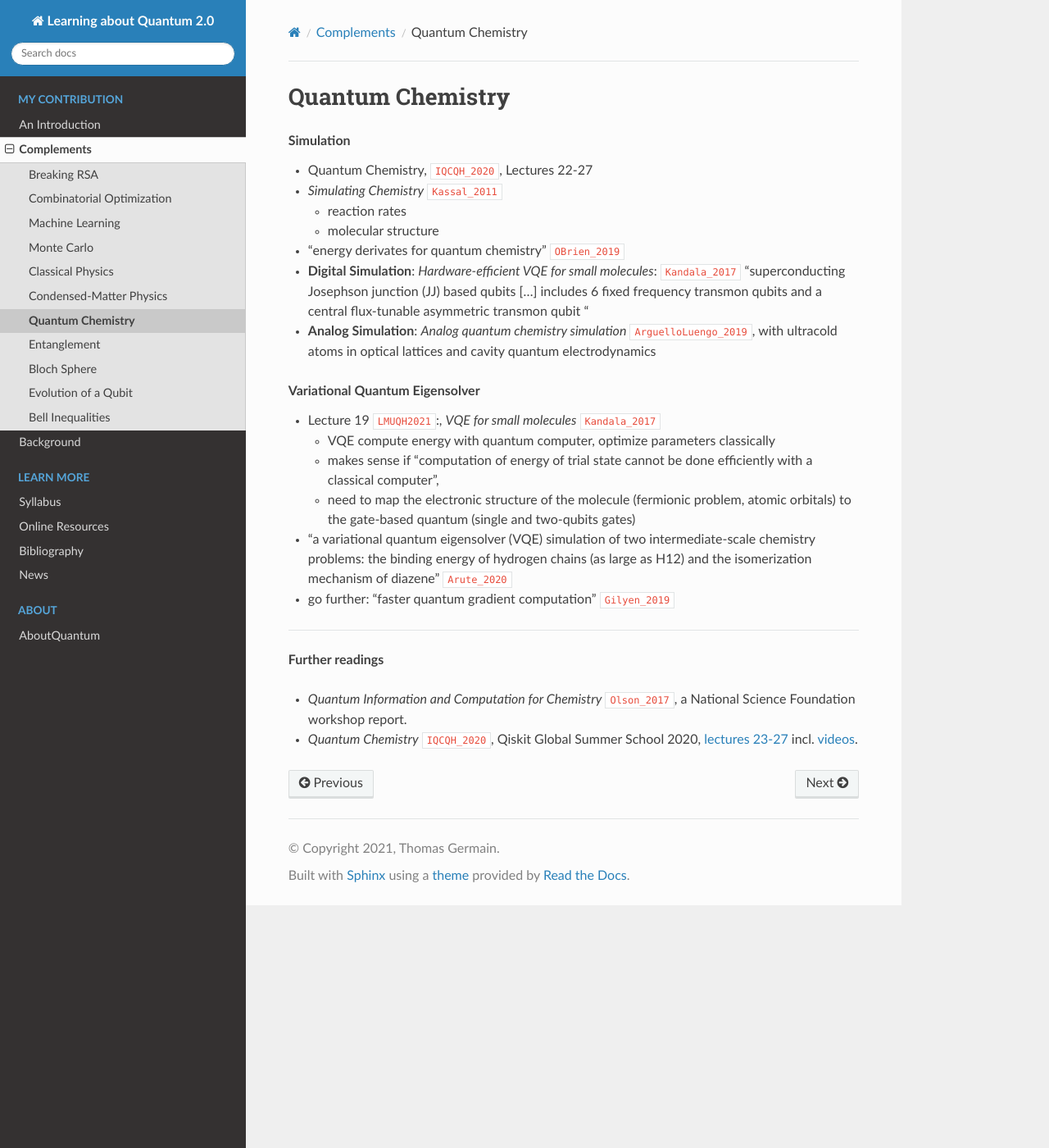
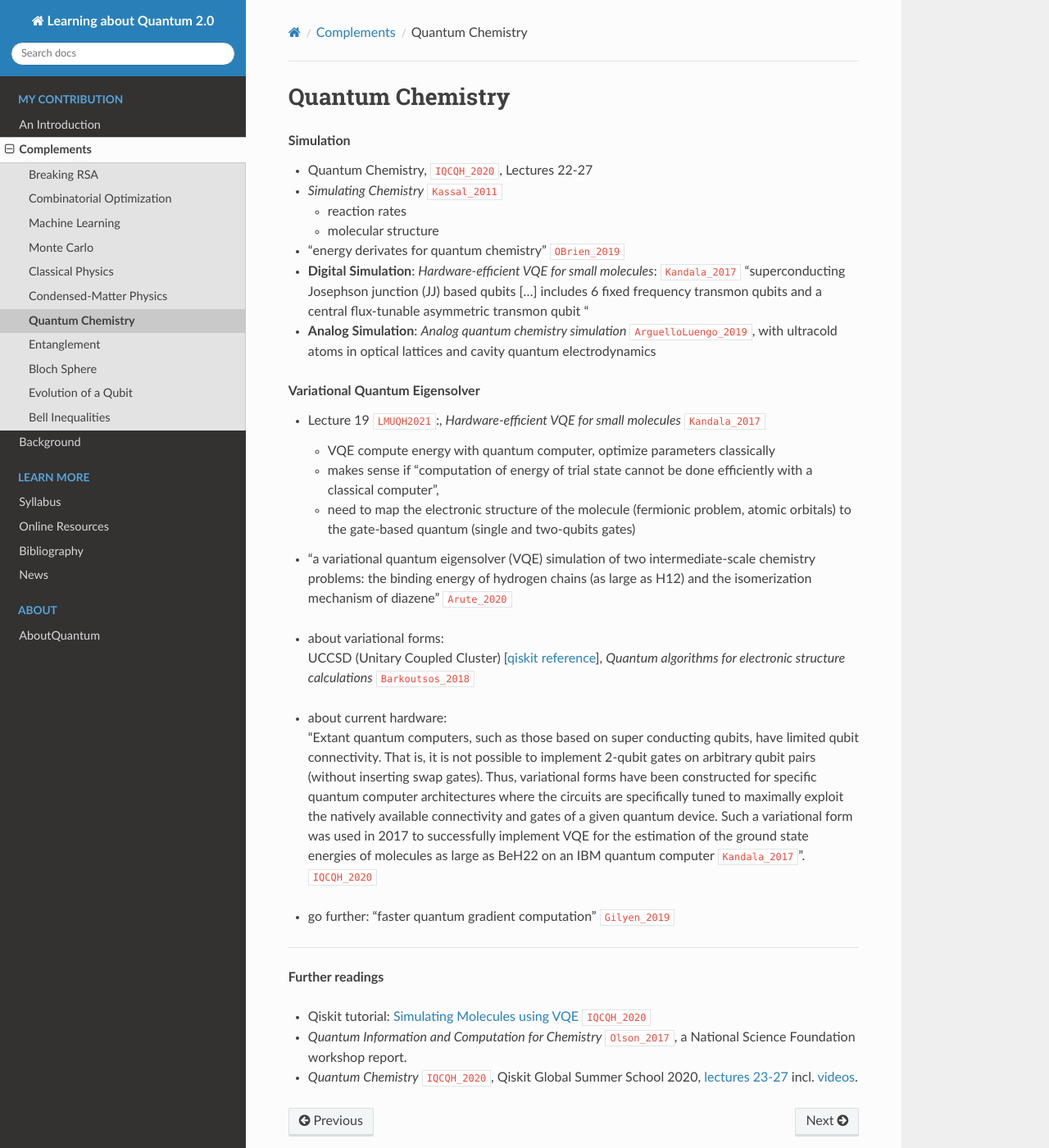
Before and after one commit to tomlqc/about-quantum, a Sphinx documentation site: the page built from source/stories/complements/chemistry.rst, in a window 1280 px wide and 1400 px high. Shown: the whole window at 82% size. Built offline with Sphinx 7.4.7 and the Read the Docs theme 2.0.0, drawn with Linux system fonts in a browser that asks for light colours; cross-references to code outside the pages are shown as plain code.

Commit message:
supercond/chemistry: few more references.

```diff
--- a/source/biblio/articles.bib
+++ b/source/biblio/articles.bib
@@ -22,6 +22,19 @@
   pages = {215--218},
   journal = {Nature},
   publisher = {Springer Science and Business Media {LLC}}
+}
+@article{Barkoutsos_2018,
+   title={Quantum algorithms for electronic structure calculations: Particle-hole Hamiltonian and optimized wave-function expansions},
+   author={Barkoutsos, Panagiotis Kl. and Gonthier, Jerome F. and Sokolov, Igor and Moll, Nikolaj and Salis, Gian and Fuhrer, Andreas and Ganzhorn, Marc and Egger, Daniel J. and Troyer, Matthias and Mezzacapo, Antonio and et al.},
+   year={2018},
+   month={Aug},
+   ISSN={2469-9934},
+   DOI={10.1103/physreva.98.022322},
+   eprint={https://arxiv.org/abs/1805.04340},
+   volume={98},
+   number={2},
+   journal={Physical Review A},
+   publisher={American Physical Society (APS)}
 }
 @article{Beer_2020,
   title = {Training deep quantum neural networks},
--- a/source/biblio/misc.bib
+++ b/source/biblio/misc.bib
@@ -1,3 +1,12 @@
+@article{Asfaw_2019,
+ title   = {Get to the heart of real quantum hardware},
+ author  = {Asfaw, Abe and Alexander, Thomas and Nation, Paul and Gambetta, Jay},
+ year = {2019},
+ month = {Dec},
+ urldate = {2021-06-27},
+ url     = {https://www.ibm.com/blogs/research/2019/12/qiskit-openpulse/},
+ journal = {IBM Research Blog}
+}
 @article{Aspect_2015,
   title = {Closing the Door on {E}instein and {B}ohr’s Quantum Debate},
   author = {Aspect, Alain},
--- a/source/intro/computing/supercond.rst
+++ b/source/intro/computing/supercond.rst
@@ -10,3 +10,5 @@ Superconducting Circuits
 
 - coupling resonators (CR) for implementing two-qubit gates,
   see also :math:`U_{ENT}` (entangle) in :cite:`Kandala_2017`
+- insights about the pulse model in IBM's hardware :cite:`Asfaw_2019`:
+  "Finding Resonance", "Rabi Oscillations: Hello Quantum at the Pulse level", "Quantifying the Environment: Computing T1 and T2"
--- a/source/stories/complements/chemistry.rst
+++ b/source/stories/complements/chemistry.rst
@@ -26,18 +26,28 @@ Quantum Chemistry
 
 .. rubric:: Variational Quantum Eigensolver
 
-- Lecture 19 :cite:`LMUQH2021`:, *VQE for small molecules* :cite:`Kandala_2017`
+- Lecture 19 :cite:`LMUQH2021`:, *Hardware-efficient VQE for small molecules* :cite:`Kandala_2017`
 
   - VQE compute energy with quantum computer, optimize parameters classically
   - makes sense if "computation of energy of trial state cannot be done efficiently with a classical computer",
   - need to map the electronic structure of the molecule (fermionic problem, atomic orbitals)
     to the gate-based quantum (single and two-qubits gates)
 
-- "a variational quantum eigensolver (VQE) simulation of two intermediate-scale chemistry problems:
-  the binding energy of hydrogen chains (as large as H12) and the isomerization mechanism of diazene"
-  :cite:`Arute_2020`
+- | "a variational quantum eigensolver (VQE) simulation of two intermediate-scale chemistry problems:
+    the binding energy of hydrogen chains (as large as H12) and the isomerization mechanism of diazene"
+    :cite:`Arute_2020`
+
+- | about variational forms:
+  | UCCSD (Unitary Coupled Cluster)
+    [`qiskit reference
+    <https://qiskit.org/documentation/stubs/qiskit.chemistry.components.variational_forms.UCCSD.html>`_],
+    *Quantum algorithms for electronic structure calculations* :cite:`Barkoutsos_2018`
+
+- | about current hardware:
+  | "Extant quantum computers, such as those based on super conducting qubits, have limited qubit connectivity. That is, it is not possible to implement 2-qubit gates on arbitrary qubit pairs (without inserting swap gates). Thus, variational forms have been constructed for specific quantum computer architectures where the circuits are specifically tuned to maximally exploit the natively available connectivity and gates of a given quantum device. Such a variational form was used in 2017 to successfully implement VQE for the estimation of the ground state energies of molecules as large as BeH22 on an IBM quantum computer :cite:`Kandala_2017`". :cite:`IQCQH_2020`
 
 - go further: "faster quantum gradient computation" :cite:`Gilyen_2019`
+
 
 .. ---------------------------------------------------------------------------
 
@@ -45,6 +55,10 @@ Quantum Chemistry
 
 **Further readings**
 
+* Qiskit tutorial: `Simulating Molecules using VQE
+  <https://qiskit.org/textbook/ch-applications/vqe-molecules.html>`_
+  :cite:`IQCQH_2020`
+
 * *Quantum Information and Computation for Chemistry* :cite:`Olson_2017`,
   a National Science Foundation workshop report.
 
```
